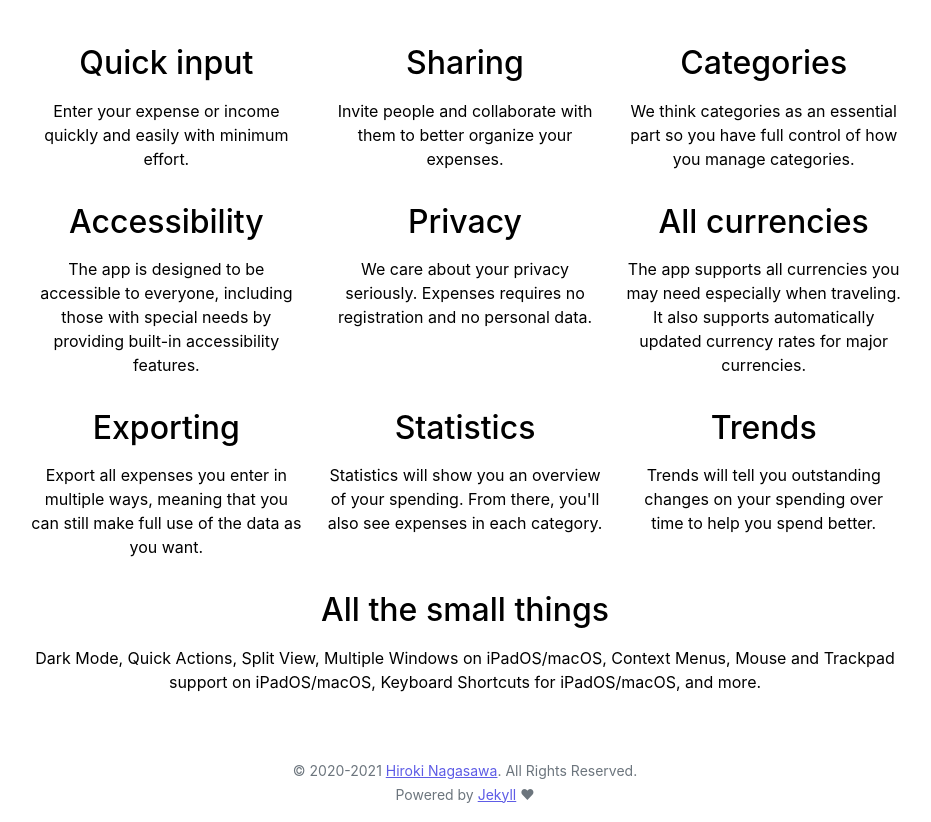
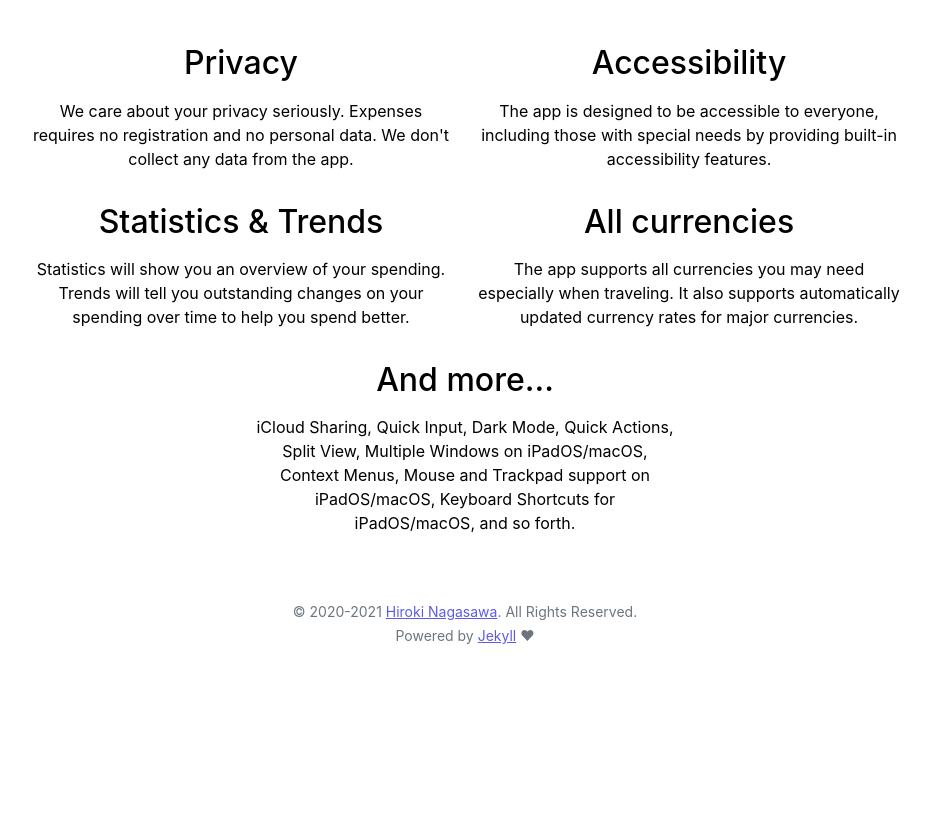
Before and after one commit to bluecometlabs/getexpenses.app, a Jekyll site: the page built from pages/index.md, in a window 1280 px wide, cut to the strip 1047-1869 px from the top of the page. Shown: the whole strip, without its empty margins (175-1106 px from the left). Built offline with Jekyll 4.4.1, drawn with Linux system fonts in a browser that asks for light colours; after the commit the page ends 1710 px from its top, so only the background shows below that.

Commit message:
Update index page

```diff
--- a/_includes/index.html
+++ b/_includes/index.html
@@ -21,53 +21,29 @@
 <div class="apps-features text-center">
     <div class="row">
         <div class="col-sm">
-            <h2>Quick input</h2>
-            <p>Enter your expense or income quickly and easily with minimum effort.</p>
+            <h2>Privacy</h2>
+            <p>We care about your privacy seriously. Expenses requires no registration and no personal data. We don't collect any data from the app.</p>
         </div>
-        <div class="col-sm">
-            <h2>Sharing</h2>
-            <p>Invite people and collaborate with them to better organize your expenses.</p>
-        </div>
-        <div class="col-sm">
-            <h2>Categories</h2>
-            <p>We think categories as an essential part so you have full control of how you manage categories.</p>
-        </div>
-    </div>
-    <div class="row">
         <div class="col-sm">
             <h2>Accessibility</h2>
             <p>The app is designed to be accessible to everyone, including those with special needs by providing built-in
                 accessibility features.</p>
         </div>
+    </div>
+    <div class="row">
         <div class="col-sm">
-            <h2>Privacy</h2>
-            <p>We care about your privacy seriously. Expenses requires no registration and no personal data.</p>
+            <h2>Statistics & Trends</h2>
+            <p>Statistics will show you an overview of your spending. Trends will tell you outstanding changes on your spending over time to help you spend better.</p>
         </div>
         <div class="col-sm">
             <h2>All currencies</h2>
             <p>The app supports all currencies you may need especially when traveling. It also supports automatically updated currency rates for major currencies.</p>
         </div>
     </div>
-    <div class="row">
-        <div class="col-sm">
-            <h2>Exporting</h2>
-            <p>Export all expenses you enter in multiple ways, meaning that you can still make full use of the data as you
-                want.</p>
-        </div>
-        <div class="col-sm">
-            <h2>Statistics</h2>
-            <p>Statistics will show you an overview of your spending. From there, you'll also see expenses in each
-                category.</p>
-        </div>
-        <div class="col-sm">
-            <h2>Trends</h2>
-            <p>Trends will tell you outstanding changes on your spending over time to help you spend better.</p>
-        </div>
-    </div>
-    <div class="row">
-        <div class="col">
-            <h2>All the small things</h2>
-            <p>Dark Mode, Quick Actions, Split View, Multiple Windows on iPadOS/macOS, Context Menus, Mouse and Trackpad support on iPadOS/macOS, Keyboard Shortcuts for iPadOS/macOS, and more.</p>
+    <div class="row justify-content-center">
+        <div class="col-sm-6">
+            <h2>And more...</h2>
+            <p>iCloud Sharing, Quick Input, Dark Mode, Quick Actions, Split View, Multiple Windows on iPadOS/macOS, Context Menus, Mouse and Trackpad support on iPadOS/macOS, Keyboard Shortcuts for iPadOS/macOS, and so forth.</p>
         </div>
     </div>
 </div>
```
